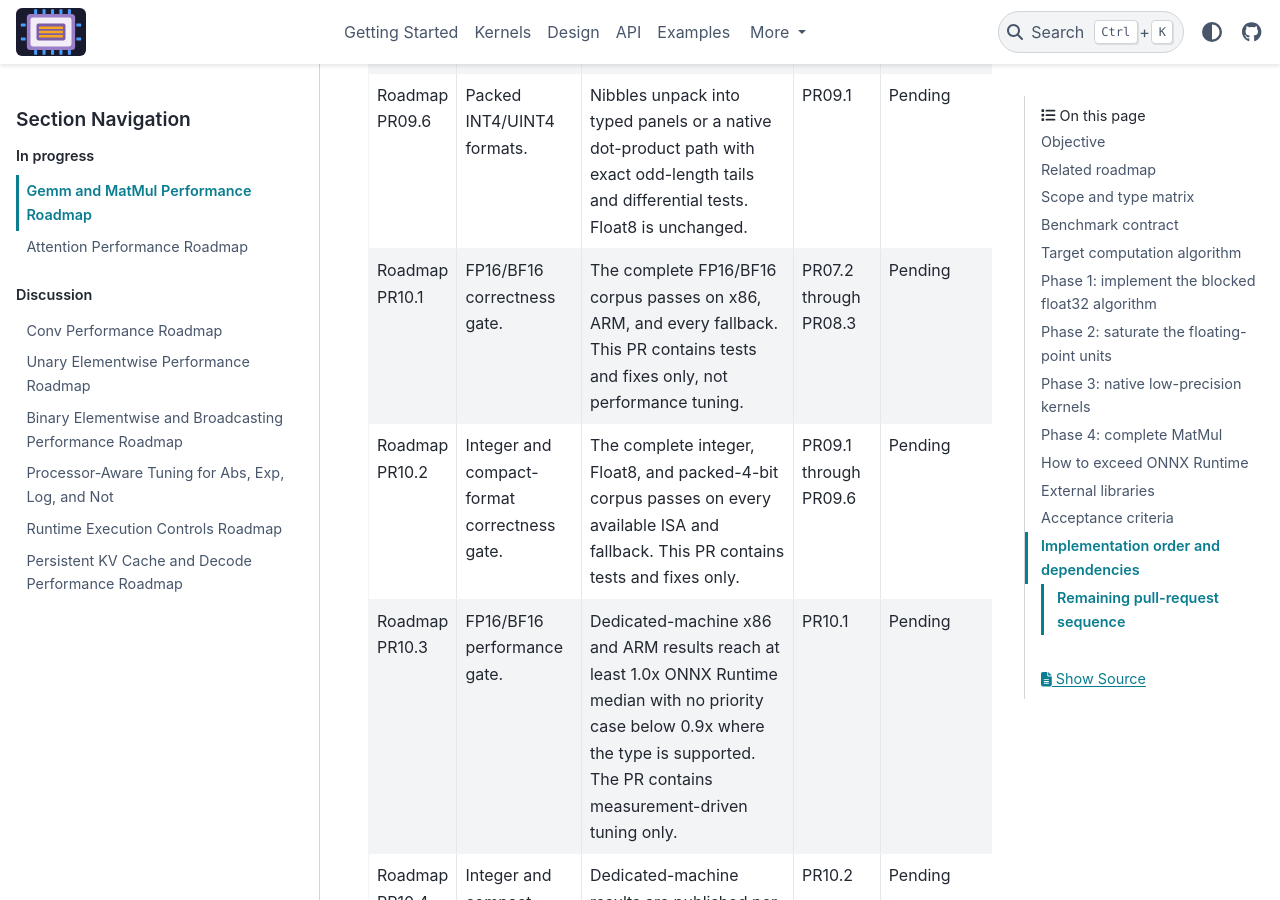
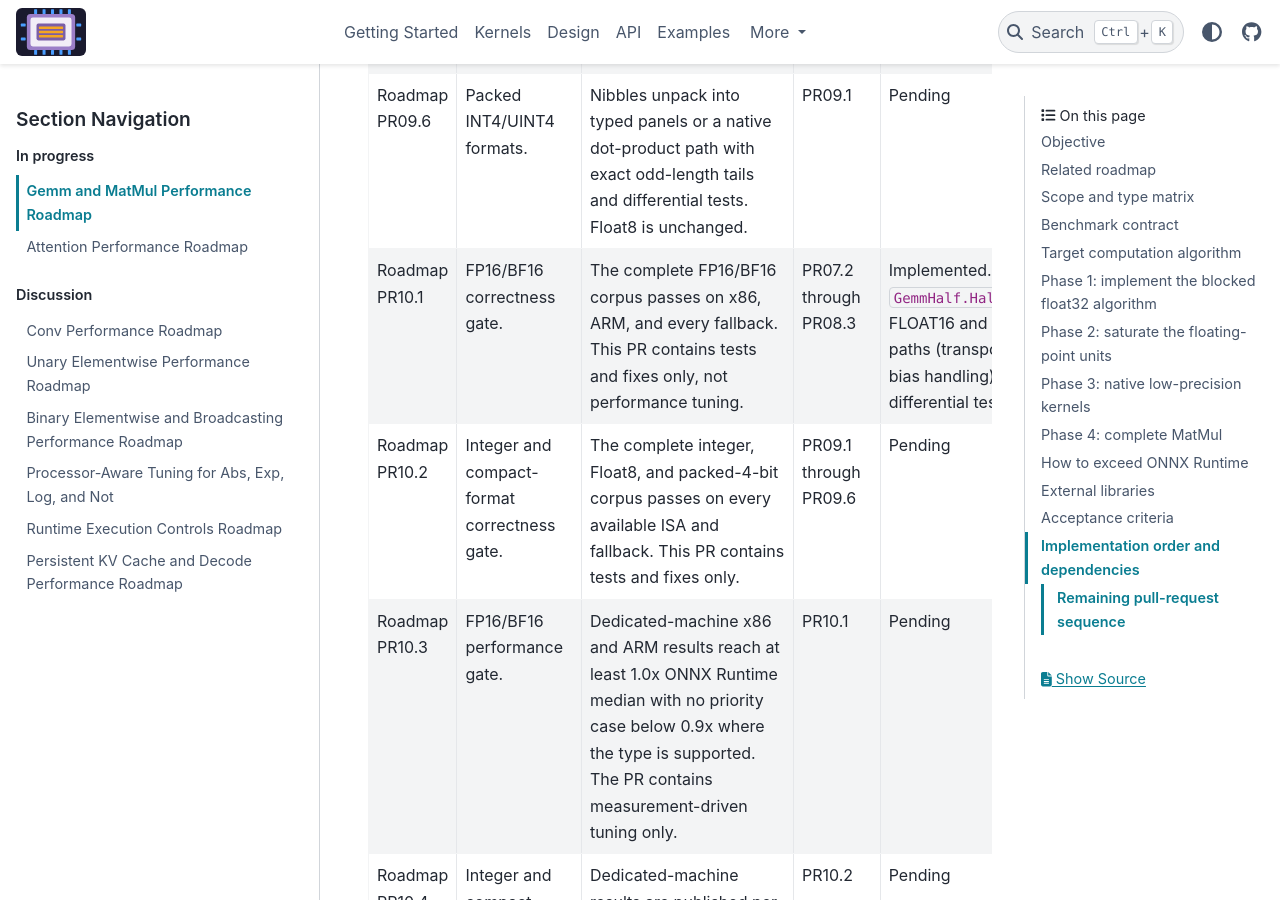
Before and after one commit to xadupre/onnx-light-cpu, a Sphinx documentation site: the page built from docs/next_steps/2026_08_gemm_matmul.rst, in a window 1280 px wide and 900 px high, scrolled down 31566 px. Built offline with Sphinx 7.4.7 and the PyData theme 0.15.4, drawn with Linux system fonts in a browser that asks for light colours; pages that are not in the unit, such as notebooks, are missing from menus.

Commit message:
Implement PR10.1 FP16/BF16 correctness gate for ARM GEMM roadmap (#250)
* Initial plan

* Add PR10.1 half GEMM correctness corpus and mark roadmap step implemented

Co-authored-by: xadupre <22452781+xadupre@users.noreply.github.com>

* Increase docs workflow timeout for ci-core-night-doc

Co-authored-by: xadupre <22452781+xadupre@users.noreply.github.com>

---------

Co-authored-by: copilot-swe-agent[bot] <198982749+Copilot@users.noreply.github.com>
Co-authored-by: xadupre <22452781+xadupre@users.noreply.github.com>

```diff
--- a/docs/next_steps/2026_08_gemm_matmul.rst
+++ b/docs/next_steps/2026_08_gemm_matmul.rst
@@ -1234,7 +1234,11 @@ fallbacks are ordered. Completed rows remain visible so scope is not lost.
      - The complete FP16/BF16 corpus passes on x86, ARM, and every fallback.
        This PR contains tests and fixes only, not performance tuning.
      - PR07.2 through PR08.3
-     - Pending
+     - Implemented. ``test_gemm_kernel`` now includes a shared
+       ``GemmHalf.HalfCorrectnessGateCorpus`` that runs the same FLOAT16 and
+       BFLOAT16 matrix set across native and fallback paths (transpose
+       combinations, non-trivial tails, and empty-``K`` bias handling), while
+       retaining the PR08.2/PR08.3 ARM-native differential tests for NEON/SVE.
    * - Roadmap PR10.2
      - Integer and compact-format correctness gate.
      - The complete integer, Float8, and packed-4-bit corpus passes on every
```
Also changed, not shown: 2 other files.
